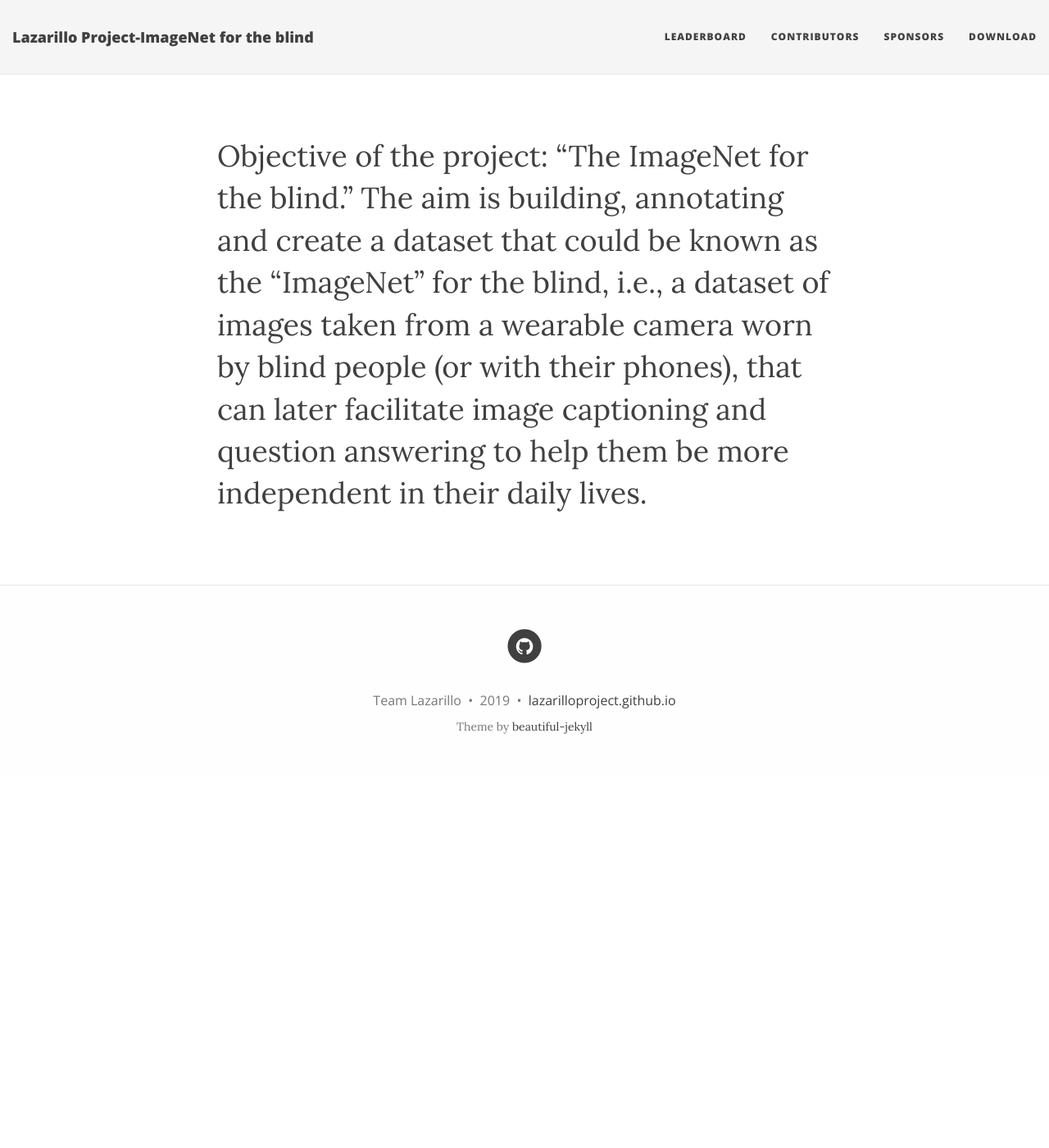
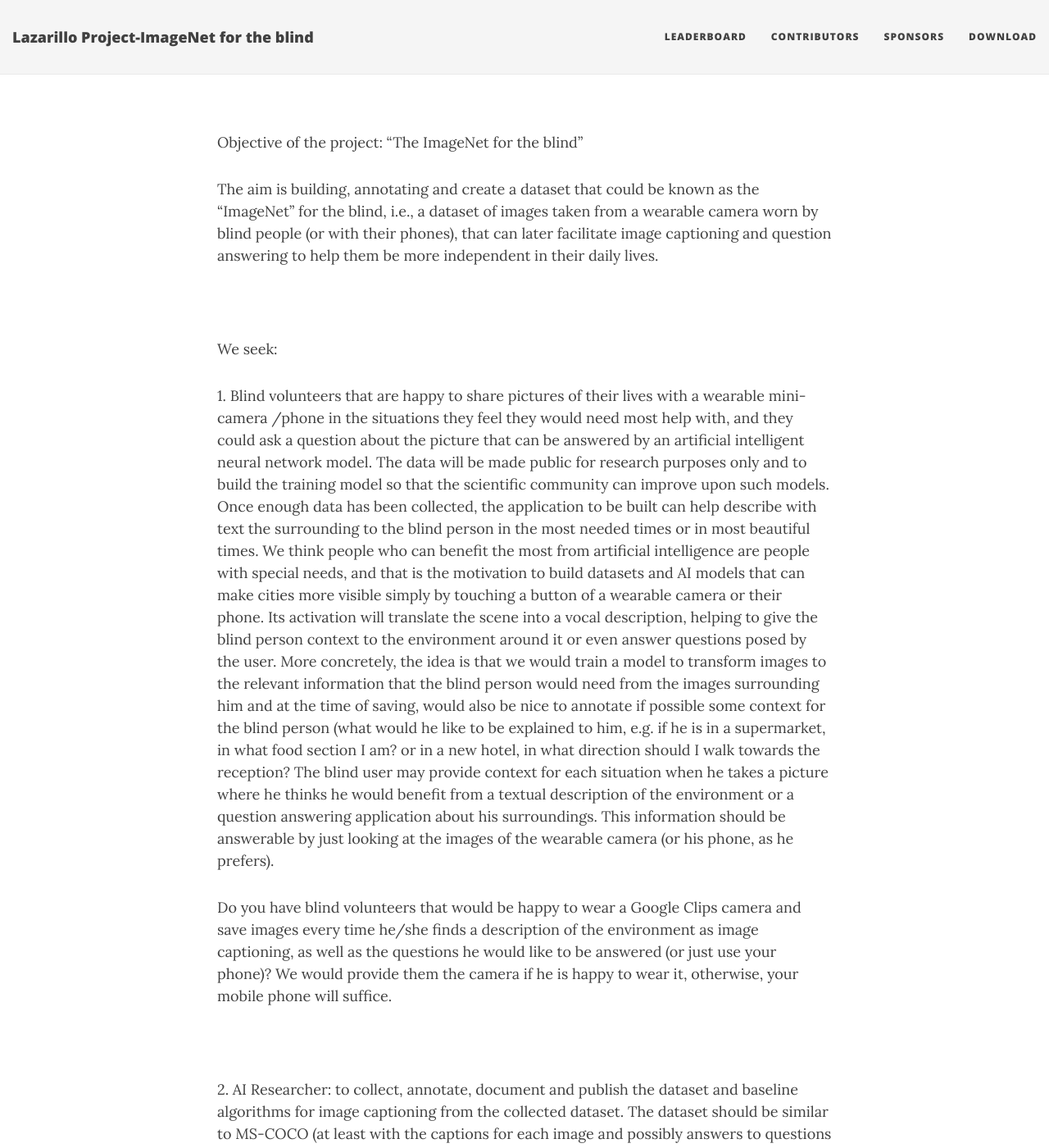
Before and after one commit to lazarilloproject/lazarilloproject.github.io, a Jekyll site: the page built from index.html, in a window 1280 px wide and 1400 px high. Shown: the whole window at 82% size. Built offline with Jekyll 4.4.1, drawn with Linux system fonts in a browser that asks for light colours; nearby versions of some CDN libraries; the list of posts is cut into pages by our own code; some of the changed text lies outside the part shown.

Commit message:
Update index.html

```diff
--- a/index.html
+++ b/index.html
@@ -9,21 +9,67 @@ use-site-title: true
   <div class="row">
       <div class="col-lg-8 col-lg-offset-2 col-md-10 col-md-offset-1">
 
+	<P CLASS="western" STYLE="margin-bottom: 0in">Objective of the
+project: “The ImageNet for the blind”</P>
+<P CLASS="western" STYLE="margin-bottom: 0in">The aim is building,
+annotating and create a dataset that could be known as the “ImageNet”
+for the blind, i.e., a dataset of images taken from a wearable camera
+worn by blind people (or with their phones), that can later
+facilitate image captioning and question answering to help them be
+more independent in their daily lives.</P>
+<P CLASS="western" STYLE="margin-bottom: 0in"><BR>
+</P>
+<P CLASS="western" STYLE="margin-bottom: 0in">We seek:</P>
+<P CLASS="western" STYLE="margin-bottom: 0in">1. Blind volunteers
+that are happy to share pictures of their lives with a wearable
+mini-camera /phone in the situations they feel they would need most
+help with, and they could ask a question about the picture that can
+be answered by an artificial intelligent neural network model. The
+data will be made public for research purposes only and to build the
+training model so that the scientific community can improve upon such
+models. Once enough data has been collected, the application to be
+built can help describe with text the surrounding to the blind person
+in the most needed times or in most beautiful times. We think people
+who can benefit the most from artificial intelligence are people with
+special needs, and that is the motivation to build datasets and AI
+models that can make cities more visible simply by touching a button
+of a wearable camera or their phone. Its activation will translate
+the scene into a vocal description, helping to give the blind person
+context to the environment around it or even answer questions posed
+by the user.  More concretely, the idea is that we would train a
+model to transform images to the relevant information that the blind
+person would need from the images surrounding him and at the time of
+saving, would also be nice to annotate if possible some context for
+the blind person (what would he like to be explained to him, e.g. if
+he is in a supermarket, in what food section I am? or in a new hotel,
+in what direction should I walk towards the reception? The blind user
+may provide context for each situation when he takes a picture where
+he thinks he would benefit from a textual description of the
+environment or a question answering application about his
+surroundings. This information should be answerable by just looking
+at the images of the wearable camera (or his phone, as he prefers).</P>
+<P CLASS="western" STYLE="margin-bottom: 0in">Do you have blind
+volunteers that would be happy to wear a Google Clips camera and save
+images every time he/she finds a description of the environment as
+image captioning, as well as the questions he would like to be
+answered (or just use your phone)? We would provide them the camera
+if he is happy to wear it, otherwise, your mobile phone will suffice.</P>
+<P CLASS="western" STYLE="margin-bottom: 0in"><BR>
+</P>
+<P CLASS="western" STYLE="margin-bottom: 0in">2. AI Researcher: to
+collect, annotate, document and publish the dataset and baseline
+algorithms for image captioning from the collected dataset. The
+dataset should be similar to MS-COCO (at least with the captions for
+each image and possibly answers to questions written by the blind
+person).</P>
+<P CLASS="western" STYLE="margin-bottom: 0in"><BR>
+</P>
+<P CLASS="western" STYLE="margin-bottom: 0in">Interested? Send your
+resume/motivation to natalia [dot] diaz [at] ensta [dot] fr</P>
 
 
 
 
-<div class="post-preview">
-
-        <h class="post-title">
-            Objective of the project: “The ImageNet for the blind.”
-
-The aim is building, annotating and create a dataset that could be known as the “ImageNet” for the blind, i.e., a dataset of images taken from a wearable camera worn by blind people (or with their phones), that can later facilitate image captioning and question answering to help them be more independent in their daily lives.
-        </h>
-
-
-
-</div>
 
 
 
```
